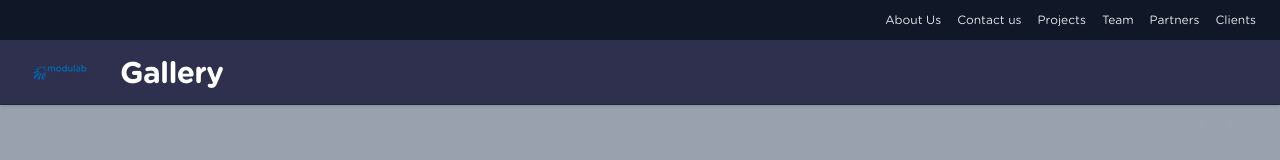
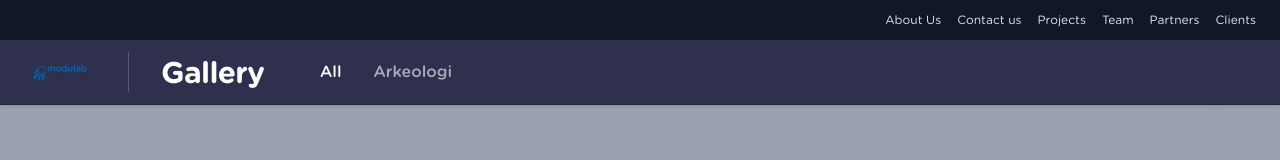
Before and after one commit to alvihrhp/monolab, a React (Vite) app: page /gallery in a window 1280 px wide. Shown: the top 160 px of the page. Built offline with nearby package versions, Linux system fonts and the light colour scheme.

Commit message:
Fix navbar filter and erase categories from gallery detail

```diff
--- a/src/App.tsx
+++ b/src/App.tsx
@@ -2,12 +2,10 @@ import { BrowserRouter as Router, Routes, Route, Navigate } from 'react-router-d
 import Gallery from './pages/Gallery'
 import GalleryDetail from './pages/GalleryDetail'
 import ColorTest from './components/ui/ColorTest'
-import Navbar from './components/ui/Navbar'
 
 function App() {
   return (
     <Router>
-      <Navbar />
       <Routes>
         <Route path="/" element={<Navigate to="/gallery" replace />} />
         <Route path="/gallery" element={<Gallery />} />
--- a/src/components/ui/ColorTest.tsx
+++ b/src/components/ui/ColorTest.tsx
@@ -1,9 +1,11 @@
 import { Link } from 'react-router-dom';
+import Navbar from './Navbar';
 import logoSvg from '../../assets/logo.svg';
 
 function ColorTest() {
   return (
     <div className="min-h-screen bg-neutral relative">
+      <Navbar />
       {/* Logo in top left corner */}
       <div className="absolute top-4 left-4 z-20">
         <Link to="/gallery" className="block">
--- a/src/components/ui/Navbar.tsx
+++ b/src/components/ui/Navbar.tsx
@@ -7,21 +7,9 @@ interface NavbarProps {
   onSelectCategory?: (category: string) => void;
 }
 
-declare global {
-  interface Window {
-    __galleryFilter?: {
-      categories: string[];
-      selectedCategory: string;
-      setSelectedCategory: (category: string) => void;
-    };
-  }
-}
-
 function Navbar(props: NavbarProps) {
-  // Prefer props, fallback to window.__galleryFilter
-  const categories = props.categories ?? window.__galleryFilter?.categories;
-  const selectedCategory = props.selectedCategory ?? window.__galleryFilter?.selectedCategory;
-  const onSelectCategory = props.onSelectCategory ?? window.__galleryFilter?.setSelectedCategory;
+  // Ambil langsung dari props
+  const { categories, selectedCategory, onSelectCategory } = props;
   const showFilter = categories && selectedCategory && onSelectCategory;
 
   return (
--- a/src/pages/Gallery.tsx
+++ b/src/pages/Gallery.tsx
@@ -1,5 +1,6 @@
 import { useState, useEffect } from 'react';
 import GalleryCard from '../components/ui/GalleryCard';
+import Navbar from '../components/ui/Navbar';
 import { galleryData } from '../utils/dummyData';
 import type { GalleryItem } from '../types';
 
@@ -45,16 +46,13 @@ function Gallery() {
     );
   }
 
-  // Expose filter state to window for Navbar (temporary global state)
-  if (typeof window !== 'undefined') {
-    window.__galleryFilter = {
-      categories,
-      selectedCategory,
-      setSelectedCategory,
-    };
-  }
-
   return (
+    <>
+      <Navbar
+        categories={categories}
+        selectedCategory={selectedCategory}
+        onSelectCategory={setSelectedCategory}
+      />
       <div className="min-h-screen bg-white/80 backdrop-blur-sm relative overflow-hidden">
         {/* Background Ornaments */}
         <div className="absolute inset-0 opacity-3">
@@ -131,6 +129,7 @@ function Gallery() {
           )}
         </div>
       </div>
+    </>
   );
 }
 
--- a/src/pages/GalleryDetail.tsx
+++ b/src/pages/GalleryDetail.tsx
@@ -1,5 +1,6 @@
 import { useState, useEffect } from 'react';
 import { useParams, useNavigate } from 'react-router-dom';
+import Navbar from '../components/ui/Navbar';
 import { galleryData } from '../utils/dummyData';
 import { isValidSlug } from '../utils/slugUtils';
 import type { GalleryItem } from '../types';
@@ -45,6 +46,8 @@ function GalleryDetail() {
 
   if (!item) {
     return (
+      <>
+        <Navbar />
         <div className="min-h-screen bg-primary backdrop-blur-sm flex items-center justify-center relative overflow-hidden">
           {/* Loading Background Ornaments */}
           <div className="absolute inset-0 opacity-5">
@@ -59,10 +62,13 @@ function GalleryDetail() {
             <p className="text-gray-600 text-base font-gotham">Loading gallery item...</p>
           </div>
         </div>
+      </>
     );
   }
 
   return (
+    <>
+      <Navbar />
       <div className="min-h-screen bg-white/80 backdrop-blur-sm relative overflow-hidden">
         {/* Background Ornaments */}
         <div className="absolute inset-0 opacity-3">
@@ -232,6 +238,7 @@ function GalleryDetail() {
           </div>
         </div>
       </div>
+    </>
   );
 }
 
```
Lines whose indentation alone changed are shown as unchanged.
